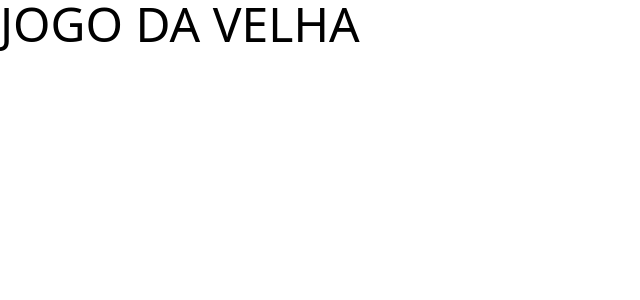
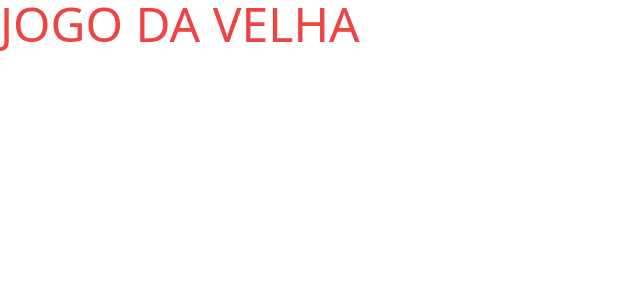
Before and after one commit to lucaswotta/tic-tac-toe, an Angular app: page / in a window 1280 px wide. Shown: the top 300 px of the page, without its empty margins (0-640 px from the left). Built offline with nearby package versions, Linux system fonts and the light colour scheme.

Commit message:
Add game service

```diff
--- a/src/app/app.component.html
+++ b/src/app/app.component.html
@@ -1 +1 @@
-<h1 class="text-5xl">JOGO DA VELHA</h1>
+<h1 class="text-5xl text-red-500">JOGO DA VELHA</h1>
```
Also changed, not shown: src/app/game.service.ts (added, +9 -0 lines), 1 other file (tests, documents, lock files or other folders).
